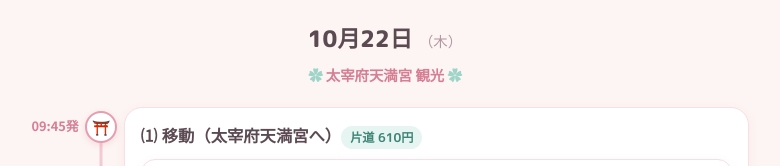
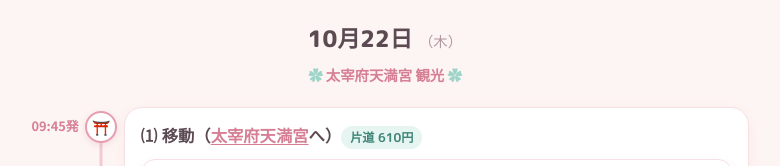
Before and after one commit to hiroKishiwork/fukuoka-trip-2026-10, a website: page index.html in a window 1280 px wide. Shown: the part 4820-4986 px from the top of the page, without its empty margins (255-1035 px from the left). Drawn offline with nearby package versions, Linux system fonts and the light colour scheme; no server answers.

Commit message:
Add official site link to Dazaifu Tenmangu (Day3)

```diff
--- a/index.html
+++ b/index.html
@@ -469,7 +469,7 @@
         <div class="time">09:45発</div>
         <div class="marker"><div class="dot">⛩️</div></div>
         <div class="card">
-          <h3>⑴ 移動（太宰府天満宮へ）<span class="price">片道 610円</span></h3>
+          <h3>⑴ 移動（<a class="ext-link" href="https://www.dazaifutenmangu.or.jp/" target="_blank" rel="noopener">太宰府天満宮</a>へ）<span class="price">片道 610円</span></h3>
           <!-- 差し替え候補: 太宰府・梅の雰囲気画像 -->
           <figure class="photo">
             <img loading="lazy" data-theme="dazaifu"
```
